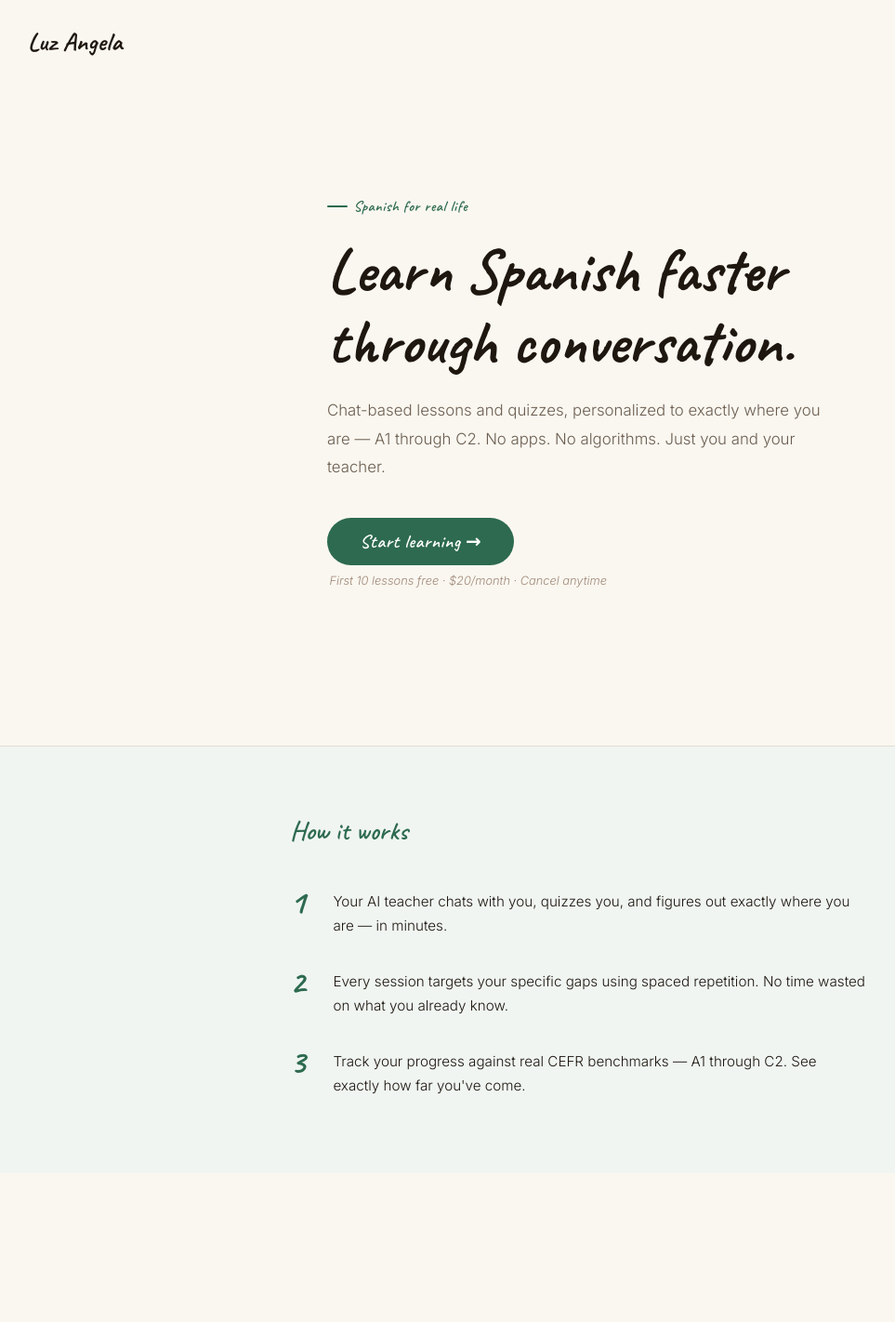
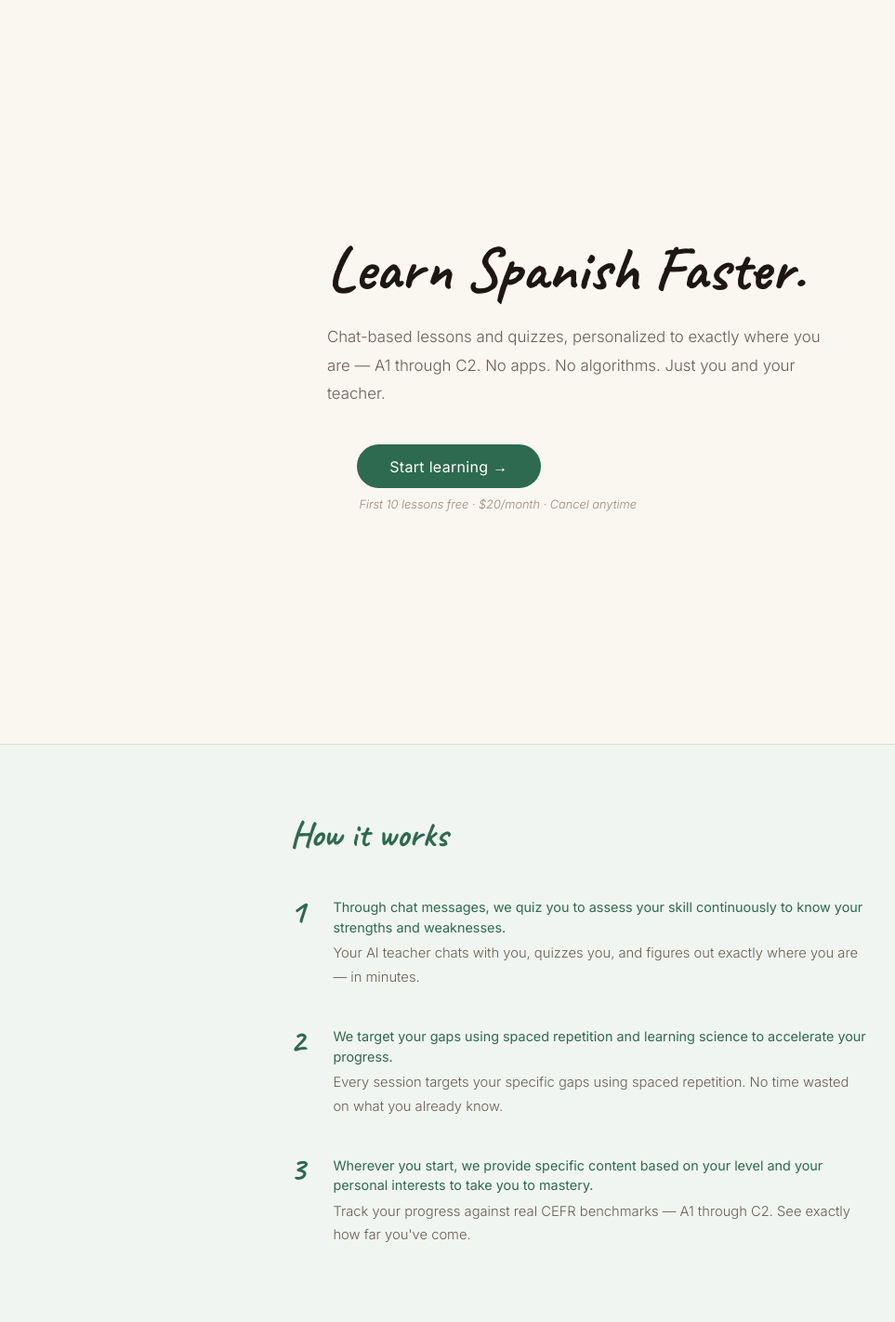
Before and after one commit to ezl/spanishtutor, a Django app: page / in a window 1280 px wide. Shown: the whole page at 93% size, without its empty margins (18-981 px from the left). Before the commit the page ends 1177 px from the top, so only its background shows below. Run offline with Django 4.2, Linux system fonts and the light colour scheme.

Commit message:
Landing page: remove nav/tag, capitalize heading, Inter button, step headlines
Co-Authored-By: Claude Sonnet 4.6 <noreply@anthropic.com>

```diff
--- a/learner/templates/learner/landing.html
+++ b/learner/templates/learner/landing.html
@@ -3,7 +3,7 @@
 <head>
   <meta charset="UTF-8">
   <meta name="viewport" content="width=device-width, initial-scale=1.0">
-  <title>Luz Angela — Learn Spanish</title>
+  <title>Learn Spanish — Luz Angela</title>
   <link rel="preconnect" href="https://fonts.googleapis.com">
   <link rel="preconnect" href="https://fonts.gstatic.com" crossorigin>
   <link href="https://fonts.googleapis.com/css2?family=Caveat:wght@400;600;700&family=Inter:ital,wght@0,300;0,400;1,300&display=swap" rel="stylesheet">
@@ -30,47 +30,14 @@
       min-height: 100vh;
     }
 
-    nav {
-      padding: 1.75rem 3rem;
-    }
-
-    .wordmark {
-      font-family: 'Caveat', cursive;
-      font-size: 1.7rem;
-      font-weight: 700;
-      color: var(--ink);
-      letter-spacing: 0.01em;
-    }
-
     .hero {
       max-width: 620px;
       margin: 0 auto;
-      padding: 3rem 2.5rem 6rem;
-      min-height: calc(100vh - 88px);
+      padding: 6rem 2.5rem 6rem;
+      min-height: 100vh;
       display: flex;
       flex-direction: column;
       justify-content: center;
-    }
-
-    .tag {
-      display: inline-flex;
-      align-items: center;
-      gap: 0.4rem;
-      font-family: 'Caveat', cursive;
-      font-size: 1rem;
-      font-weight: 600;
-      color: var(--green);
-      letter-spacing: 0.04em;
-      margin-bottom: 1.25rem;
-    }
-
-    .tag::before {
-      content: '';
-      display: block;
-      width: 22px;
-      height: 1.5px;
-      background: var(--green);
-      border-radius: 2px;
     }
 
     h1 {
@@ -95,19 +62,20 @@
       flex-direction: column;
       align-items: flex-start;
       gap: 0.6rem;
+      margin-left: 2rem;
     }
 
     .cta {
       display: inline-block;
       background: var(--green);
       color: #fff;
-      font-family: 'Caveat', cursive;
-      font-size: 1.25rem;
-      font-weight: 600;
-      padding: 0.8rem 2.2rem;
+      font-family: 'Inter', sans-serif;
+      font-size: 1rem;
+      font-weight: 400;
+      padding: 0.85rem 2.2rem;
       border-radius: 100px;
       text-decoration: none;
-      letter-spacing: 0.03em;
+      letter-spacing: 0.02em;
       transition: background 0.15s, transform 0.12s;
     }
     .cta:hover { background: var(--green-dark); transform: translateY(-2px); }
@@ -133,8 +101,8 @@
 
     .how-label {
       font-family: 'Caveat', cursive;
-      font-size: 1.8rem;
-      font-weight: 600;
+      font-size: 2.4rem;
+      font-weight: 700;
       color: var(--green);
       margin-bottom: 2.5rem;
     }
@@ -143,7 +111,7 @@
       list-style: none;
       display: flex;
       flex-direction: column;
-      gap: 1.75rem;
+      gap: 2.25rem;
     }
 
     .steps li {
@@ -162,30 +130,33 @@
       width: 1.8rem;
     }
 
+    .step-body { display: flex; flex-direction: column; gap: 0.3rem; padding-top: 0.2rem; }
+
+    .step-headline {
+      font-size: 0.9rem;
+      font-weight: 500;
+      color: var(--green);
+      line-height: 1.5;
+    }
+
     .step-text {
-      font-size: 0.95rem;
+      font-size: 0.92rem;
       font-weight: 300;
       line-height: 1.75;
-      color: var(--ink);
-      padding-top: 0.3rem;
+      color: var(--ink-mid);
     }
 
     @media (max-width: 600px) {
-      nav { padding: 1.25rem 1.5rem; }
-      .hero { padding: 2rem 1.5rem 4rem; min-height: auto; }
+      .hero { padding: 4rem 1.5rem 4rem; min-height: auto; }
+      .cta-row { margin-left: 0; }
       .how { padding: 3rem 1.5rem 3.5rem; }
     }
   </style>
 </head>
 <body>
 
-  <nav>
-    <span class="wordmark">Luz Angela</span>
-  </nav>
-
   <main class="hero">
-    <div class="tag">Spanish for real life</div>
-    <h1>Learn Spanish faster through conversation.</h1>
+    <h1>Learn Spanish Faster.</h1>
     <p class="hero-body">
       Chat-based lessons and quizzes, personalized to exactly where you are — A1 through C2. No apps. No algorithms. Just you and your teacher.
     </p>
@@ -201,15 +172,24 @@
       <ul class="steps">
         <li>
           <span class="step-num">1</span>
-          <span class="step-text">Your AI teacher chats with you, quizzes you, and figures out exactly where you are — in minutes.</span>
+          <div class="step-body">
+            <span class="step-headline">Through chat messages, we quiz you to assess your skill continuously to know your strengths and weaknesses.</span>
+            <span class="step-text">Your AI teacher chats with you, quizzes you, and figures out exactly where you are — in minutes.</span>
+          </div>
         </li>
         <li>
           <span class="step-num">2</span>
-          <span class="step-text">Every session targets your specific gaps using spaced repetition. No time wasted on what you already know.</span>
+          <div class="step-body">
+            <span class="step-headline">We target your gaps using spaced repetition and learning science to accelerate your progress.</span>
+            <span class="step-text">Every session targets your specific gaps using spaced repetition. No time wasted on what you already know.</span>
+          </div>
         </li>
         <li>
           <span class="step-num">3</span>
-          <span class="step-text">Track your progress against real CEFR benchmarks — A1 through C2. See exactly how far you've come.</span>
+          <div class="step-body">
+            <span class="step-headline">Wherever you start, we provide specific content based on your level and your personal interests to take you to mastery.</span>
+            <span class="step-text">Track your progress against real CEFR benchmarks — A1 through C2. See exactly how far you've come.</span>
+          </div>
         </li>
       </ul>
     </div>
```
